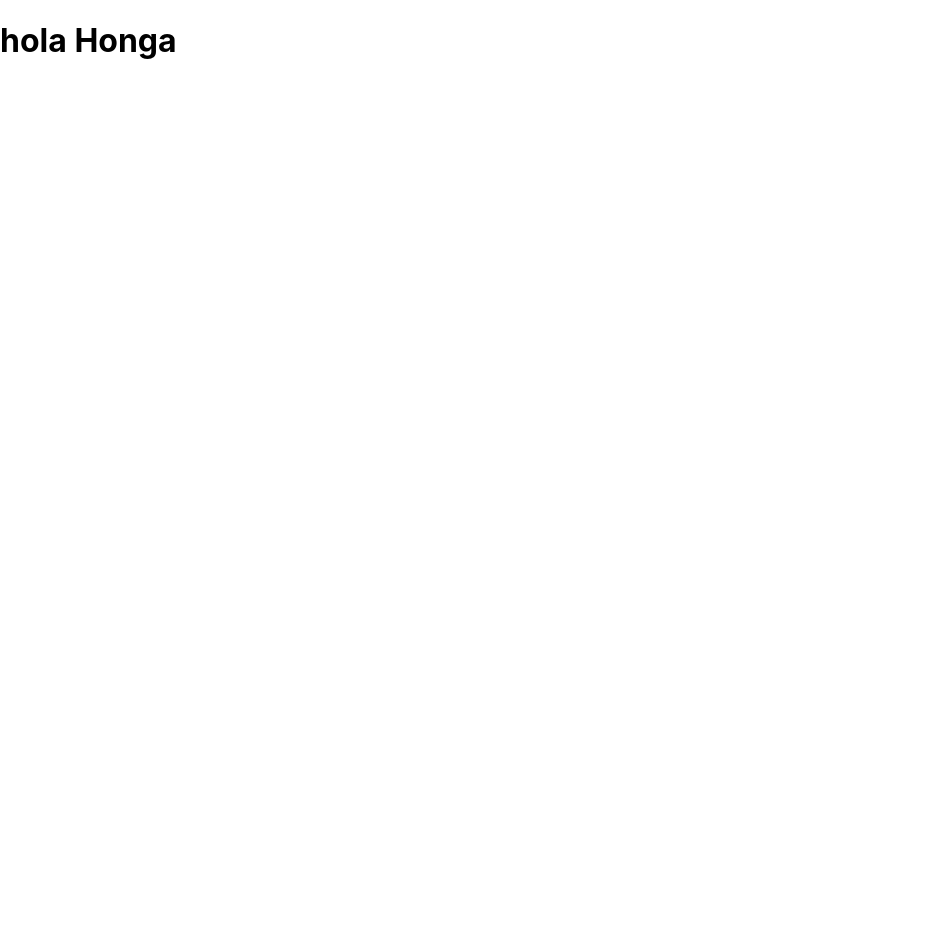
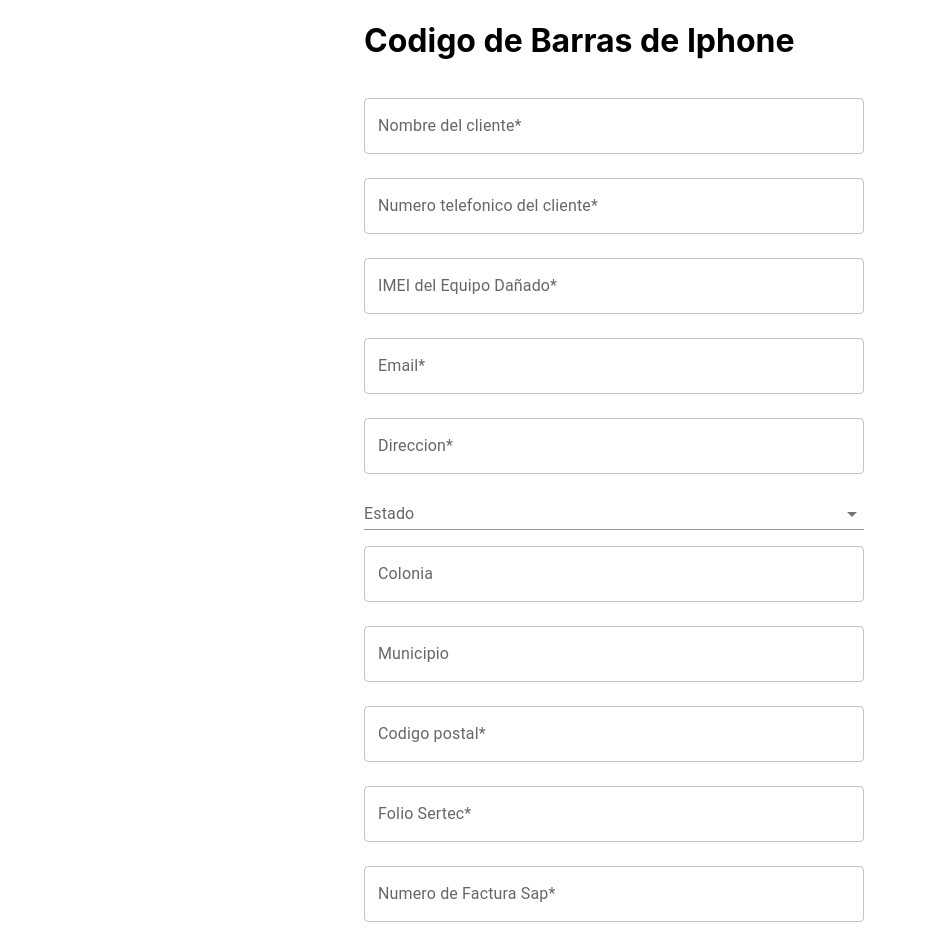
Before and after one commit to armanddevelop/bar-code-iphone-v2, a React (Create React App) app: page / in a window 1280 px wide. Shown: the top 944 px of the page, without its empty margins (0-925 px from the left). Before the commit the page ends 800 px from the top, so only its background shows below. Built offline with nearby package versions, Linux system fonts and the light colour scheme.

Commit message:
add all the dynamic fields in the form

```diff
--- a/package.json
+++ b/package.json
@@ -3,6 +3,9 @@
   "version": "0.1.0",
   "private": true,
   "dependencies": {
+    "@emotion/react": "^11.7.1",
+    "@emotion/styled": "^11.6.0",
+    "@mui/material": "^5.4.0",
     "@testing-library/jest-dom": "^5.16.1",
     "@testing-library/react": "^12.1.2",
     "@testing-library/user-event": "^13.5.0",
--- a/src/App.tsx
+++ b/src/App.tsx
@@ -1,9 +1,73 @@
-function App() {
+import {Formik,Form} from 'formik';
+import * as Yup from 'yup';
+import { TextInputs,SelectOptions  } from './Components';
+import Box from '@mui/material/Box';
+import Container from '@mui/material/Container';
+import Button from '@mui/material/Button';
+import dataInputs from './data/data-inputs.json';
+
+
+const FormFields={
+  costumerName:"",
+  phoneNumber:"",
+  imeiFail:"",
+  email:"",
+  address:"",
+  province:"",
+  suburb:"",
+  town:"",
+  postalCode:"",
+  invoice:"",
+  numberSap:"",
+  imeiNew:"",
+}
+function FormIphoneV2() {
+  const title = 'Codigo de Barras de Iphone';
+
   return (
-    <div className="App">
-      <h1>hola Honga</h1>
-    </div>
+    <Container maxWidth='sm'>
+      <Box
+      sx={{
+        width: 500,
+        maxWidth: '100%'
+      }}
+      >
+        <h1>{title}</h1>
+        <Formik
+          initialValues={FormFields}
+          onSubmit={(values)=>console.log("Estos son los valres del formulario ", values)}
+        >
+          {
+            ({handleReset})=>(
+              <Form noValidate>
+                {dataInputs.map(({name,label,type,options,placeholder})=>{
+                  if(type === "input"){
+                    return <TextInputs
+                              key={name}
+                              name={name}
+                              label={label}
+                              variant="outlined"
+                          />
+                  }
+                  if(type === "select"){
+                    return <SelectOptions
+                              name={name}
+                              label={label}
+                              options={options}
+                              placeholder={placeholder}
+                            />
+                  }
+                  return <></>
+                })}
+                <Button color="primary" variant="contained" fullWidth type="submit" size="medium">Enviar</Button>
+                <Button sx={{mt:2}} onClick={handleReset} color="primary" variant="contained" fullWidth  size="medium">Borrar formulario</Button>
+              </Form>
+            )
+          }
+        </Formik>
+      </Box>
+    </Container>
   );
 }
 
-export default App;
+export default FormIphoneV2;
--- /dev/null
+++ b/src/Components/SelectOptions.tsx
@@ -0,0 +1,38 @@
+import Select from "@mui/material/Select";
+import MenuItem from '@mui/material/MenuItem';
+import InputLabel from '@mui/material/InputLabel';
+import FormControl from '@mui/material/FormControl';
+import { useField } from "formik";
+
+interface SelectTextProps {
+  name:string,
+  label:string,
+  [x:string]:any,
+  options?: Array<Object>| Array<string>
+}
+export const SelectOptions = (props:SelectTextProps) => {
+  const {label,options,placeholder, ...args} = props;
+  const [field] = useField(args);
+  //console.log("this is the value of field ", field);
+  //console.log("esto vale options ", options);
+  return (
+    <FormControl fullWidth variant="standard">
+      <InputLabel>{label}</InputLabel>
+      <Select
+        {...field}
+      >
+        <MenuItem disabled value="">
+            <em>{placeholder}</em>
+        </MenuItem>
+      {
+         options?.map(({id,label}:any)=>{
+            return <MenuItem
+                      key={id}
+                      value={id}
+                    >{label}</MenuItem>
+          })
+        }
+      </Select>
+    </FormControl>
+  );
+};
--- /dev/null
+++ b/src/Components/TextInputs.tsx
@@ -0,0 +1,24 @@
+import { useField } from "formik";
+import TextFiled from "@mui/material/TextField";
+interface PropsTextInputs {
+  name:string,
+  label?:string,
+  id?:string,
+  [x:string]:any,
+  variant?:"outlined"|"filled"| "standard"
+}
+export const TextInputs = (props:PropsTextInputs) => {
+  const {name,label,variant} = props;
+  const [field] = useField(props);
+  //console.log("this is the value of field ", field);
+  return(
+    <TextFiled
+      fullWidth
+      variant= {variant}
+      label={label}
+      id={name}
+      margin="normal"
+      {...field}
+    />
+  )
+};
--- /dev/null
+++ b/src/Components/index.ts
@@ -0,0 +1,2 @@
+export { SelectOptions } from './SelectOptions';
+export { TextInputs } from './TextInputs';
--- /dev/null
+++ b/src/data/data-inputs.json
@@ -0,0 +1,212 @@
+[
+  {
+    "type": "input",
+    "id": "costumerName",
+    "name": "costumerName",
+    "label": "Nombre del cliente*",
+    "value": "",
+    "validations": [
+      {
+        "type": "required",
+        "description": "The field First name is requiered"
+      },
+      {
+        "type": "minLength",
+        "min": 3,
+        "description": "Must be 3 characteres minimum"
+      }
+    ]
+  },
+  {
+    "type": "input",
+    "id": "phoneNumber",
+    "name": "phoneNumber",
+    "label": "Numero telefonico del cliente*",
+    "value": "",
+    "validations": [
+      {
+        "type": "required",
+        "description": "The field First name is requiered"
+      },
+      {
+        "type": "minLength",
+        "min": 3,
+        "description": "Must be 3 characteres minimum"
+      }
+    ]
+  },
+  {
+    "type": "input",
+    "id": "imeiFail",
+    "name": "imeiFail",
+    "label": "IMEI del Equipo Dañado*",
+    "value": "",
+    "validations": [
+      {
+        "type": "required",
+        "description": "The field First name is requiered"
+      },
+      {
+        "type": "minLength",
+        "min": 3,
+        "description": "Must be 3 characteres minimum"
+      }
+    ]
+  },
+  {
+    "type": "input",
+    "id": "email",
+    "name": "email",
+    "label": "Email*",
+    "value": "",
+    "validations": [
+      {
+        "type": "required",
+        "description": "The field First name is requiered"
+      },
+      {
+        "type": "minLength",
+        "min": 3,
+        "description": "Must be 3 characteres minimum"
+      }
+    ]
+  },
+  {
+    "type": "input",
+    "id": "address",
+    "name": "address",
+    "label": "Direccion*",
+    "value": "",
+    "validations": [
+      {
+        "type": "required",
+        "description": "The field First name is requiered"
+      },
+      {
+        "type": "minLength",
+        "min": 3,
+        "description": "Must be 3 characteres minimum"
+      }
+    ]
+  },
+  {
+    "type": "select",
+    "id": "province",
+    "name": "province",
+    "placeholder": "Selecciona un estado",
+    "label": "Estado",
+    "value": "",
+    "options": [
+      {
+        "id": 1,
+        "label": "prueba"
+      },
+      {
+        "id": 2,
+        "label": "developer"
+      },
+      {
+        "id": 3,
+        "label": "serviceDesk"
+      },
+      {
+        "id": 4,
+        "label": "designer"
+      },
+      {
+        "id": 5,
+        "label": "it-senior"
+      },
+      {
+        "id": 6,
+        "label": "it-junior"
+      }
+    ]
+  },
+  {
+    "type": "input",
+    "id": "suburb",
+    "name": "suburb",
+    "label": "Colonia",
+    "value": ""
+  },
+  {
+    "type": "input",
+    "id": "town",
+    "name": "town",
+    "label": "Municipio",
+    "value": ""
+  },
+  {
+    "type": "input",
+    "id": "postalCode",
+    "name": "postalCode",
+    "label": "Codigo postal*",
+    "value": "",
+    "validations": [
+      {
+        "type": "required",
+        "description": "The field First name is requiered"
+      },
+      {
+        "type": "minLength",
+        "min": 3,
+        "description": "Must be 3 characteres minimum"
+      }
+    ]
+  },
+  {
+    "type": "input",
+    "id": "invoice",
+    "name": "invoice",
+    "label": "Folio Sertec*",
+    "value": "",
+    "validations": [
+      {
+        "type": "required",
+        "description": "The field First name is requiered"
+      },
+      {
+        "type": "minLength",
+        "min": 3,
+        "description": "Must be 3 characteres minimum"
+      }
+    ]
+  },
+  {
+    "type": "input",
+    "id": "numberSap",
+    "name": "numberSap",
+    "label": "Numero de Factura Sap*",
+    "value": "",
+    "validations": [
+      {
+        "type": "required",
+        "description": "The field First name is requiered"
+      },
+      {
+        "type": "minLength",
+        "min": 3,
+        "description": "Must be 3 characteres minimum"
+      }
+    ]
+  },
+  {
+    "type": "input",
+    "id": "imeiNew",
+    "name": "imeiNew",
+    "label": "IMEI nuevo*",
+    "value": "",
+    "validations": [
+      {
+        "type": "required",
+        "description": "The field First name is requiered"
+      },
+      {
+        "type": "minLength",
+        "min": 3,
+        "description": "Must be 3 characteres minimum"
+      }
+    ]
+  }
+]
--- a/src/index.tsx
+++ b/src/index.tsx
@@ -1,11 +1,11 @@
 import React from 'react';
 import ReactDOM from 'react-dom';
 import './index.css';
-import App from './App';
+import FormIphoneV2 from './App';
 
 ReactDOM.render(
   <React.StrictMode>
-    <App />
+    <FormIphoneV2 />
   </React.StrictMode>,
   document.getElementById('root')
 );
```
Also changed, not shown: 1 other file (tests, documents, lock files or other folders).
